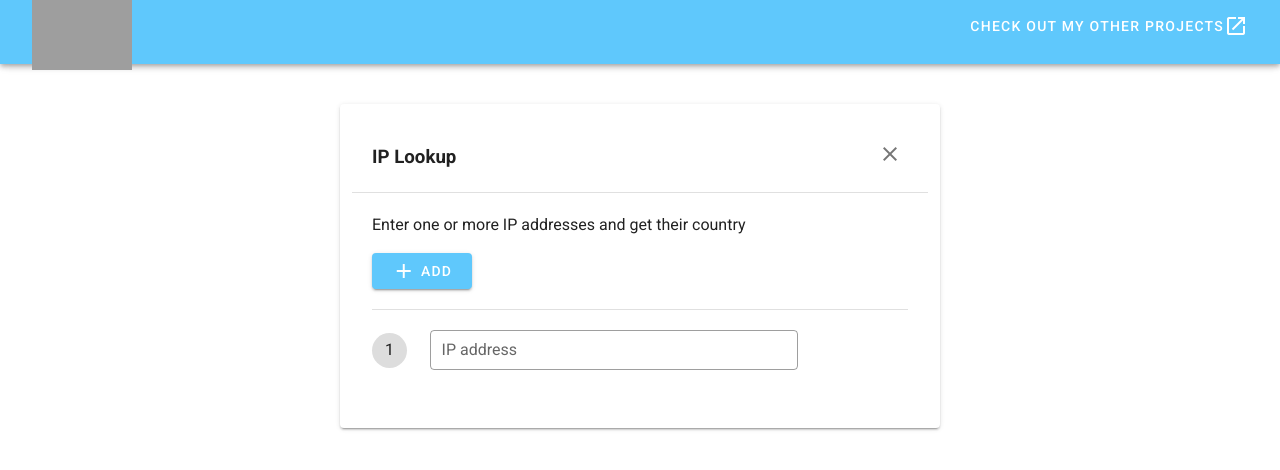
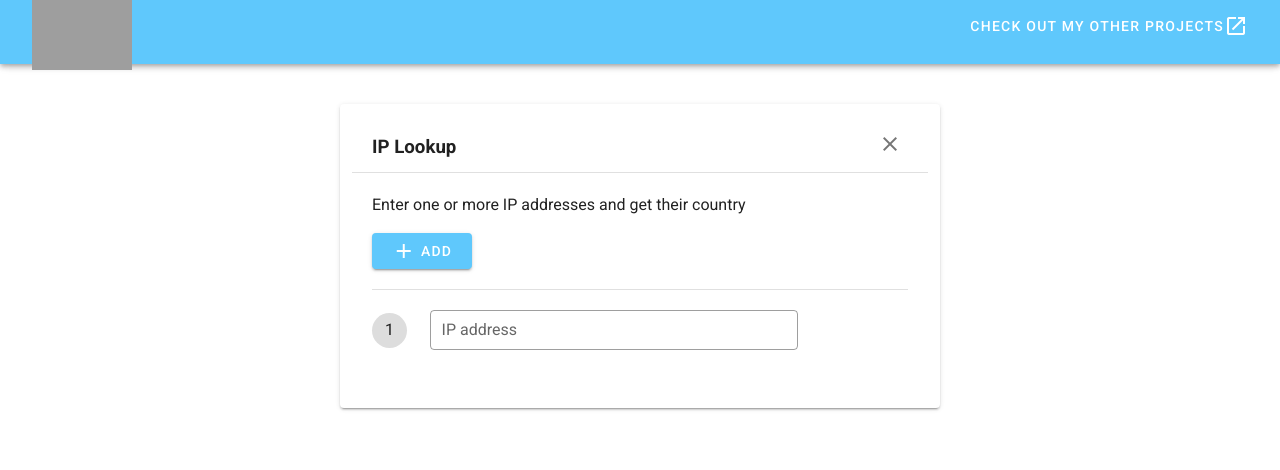
Before and after one commit to NoamNC/IP-Lookup, a Vue app: page / in a window 1280 px wide. Shown: the top 470 px of the page. Built offline with nearby package versions, Linux system fonts and the light colour scheme; no server answers; grey boxes are pictures that could not be loaded.

Commit message:
changed padding in Iplookup

```diff
--- a/src/components/IpLookup.vue
+++ b/src/components/IpLookup.vue
@@ -61,7 +61,7 @@ export default {
   margin: 40px auto;
 }
 .top-section {
-  padding: 20px;
+  padding: 10px 20px;
   display: flex;
   align-items: baseline;
 }
@@ -76,7 +76,7 @@ export default {
 @media only screen and (max-width: 350px) {
   .bottom-section,
   .top-section {
-    padding:20px 10px;
+    padding: 10px;
   }
 }
 .v-btn {
```
